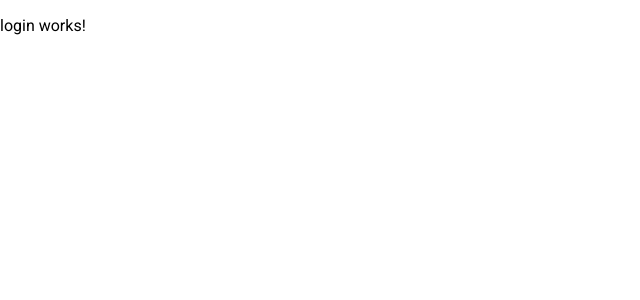
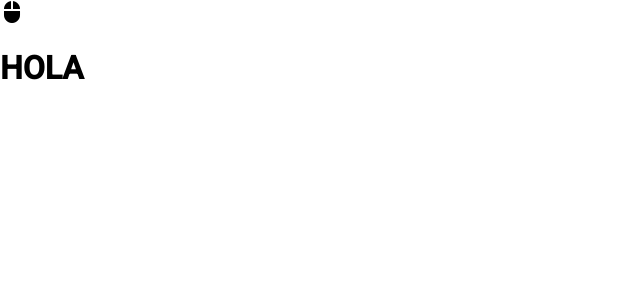
Before and after one commit to Arodiluna/hackaton, an Angular app: page /login in a window 1280 px wide. Shown: the top 300 px of the page, without its empty margins (0-640 px from the left). Built offline with nearby package versions, Linux system fonts and the light colour scheme.

Commit message:
Angular Material
Se agrego Mat Icons y Angular Material

```diff
--- a/angular.json
+++ b/angular.json
@@ -30,6 +30,7 @@
               "src/assets"
             ],
             "styles": [
+              "@angular/material/prebuilt-themes/indigo-pink.css",
               "src/styles.scss"
             ],
             "scripts": []
@@ -93,6 +94,7 @@
               "src/assets"
             ],
             "styles": [
+              "@angular/material/prebuilt-themes/indigo-pink.css",
               "src/styles.scss"
             ],
             "scripts": []
--- a/package.json
+++ b/package.json
@@ -11,10 +11,12 @@
   "private": true,
   "dependencies": {
     "@angular/animations": "^16.1.0",
+    "@angular/cdk": "^16.2.9",
     "@angular/common": "^16.1.0",
     "@angular/compiler": "^16.1.0",
     "@angular/core": "^16.1.0",
     "@angular/forms": "^16.1.0",
+    "@angular/material": "^16.2.9",
     "@angular/platform-browser": "^16.1.0",
     "@angular/platform-browser-dynamic": "^16.1.0",
     "@angular/router": "^16.1.0",
--- a/src/app/pages/login/login.component.html
+++ b/src/app/pages/login/login.component.html
@@ -1 +1,9 @@
-<p>login works!</p>
+
+<main>
+    <div class="icon">
+        <mat-icon>
+            mouse
+        </mat-icon>
+    </div>
+    <h1>HOLA</h1>
+</main>
--- a/src/styles.scss
+++ b/src/styles.scss
@@ -9,3 +9,6 @@ body {
     margin: 0;
     padding: 0;
  }
+
+html, body { height: 100%; }
+body { margin: 0; font-family: Roboto, "Helvetica Neue", sans-serif; }
```
Also changed, not shown: src/app/app.module.ts (+6 -1 lines), 1 other file (tests, documents, lock files or other folders).
